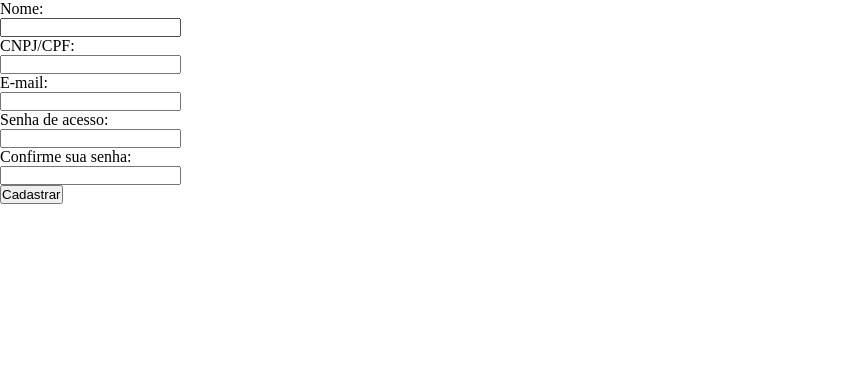
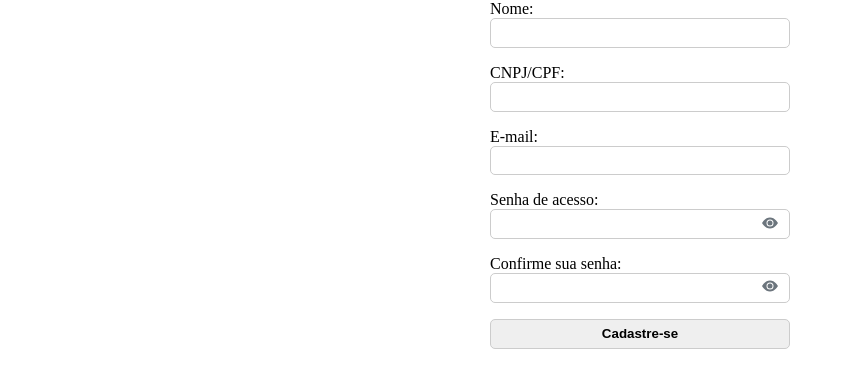
Before and after one commit to PI8SEM/aplicativo, a plain HTML site: page cadastro/cadastro.html in a window 1280 px wide. Shown: the whole page, without its empty margins (0-853 px from the left). Drawn offline with Linux system fonts and the light colour scheme.

```diff
--- a/cadastro/cadastro.html
+++ b/cadastro/cadastro.html
@@ -7,31 +7,66 @@
     <title>Cadastro de Usuario</title>
 </head>
 <body>
-    <header>
+    <header id="cabecalho">
 
     </header>
 
-    <main>
+    <main id="principal">
         <section id="corpo-cadastro">
             <!-- nome_cliente, CNPJ, email, senha -->
-           <form action="cadastro-usu">
-            <label for="nome"><p>Nome:</p></label>
-            <input type="text" name="nome" id="nome">
+           <form action="cadastro-usu" id="formulario">
+            <div id="container-nome" class="input-container">
+                <label for="nome"><p>Nome:</p></label>
+                <input type="text" name="nome" id="nome" class="campo">
+            </div>
 
-            <label for="documento"><p>CNPJ/CPF:</p></label>
-            <input type="text" name="documento" id="documento">
+            <div id="container-doc" class="input-container">
+                <label for="documento" ><p>CNPJ/CPF:</p></label>
+                <input type="text" name="documento" id="documento" class="campo">
+            </div>
 
-            <label for="email"><p>E-mail:</p></label>
-            <input type="email" name="email" id="email">
+            <div id="container-email" class="input-container">
+                <label for="email"><p>E-mail:</p></label>
+                <input type="email" name="email" id="email" class="campo" autocomplete="off">
+            </div>
 
-            <label for="senha"><p>Senha de acesso:</p></label>
-            <input type="password" name="senha" id="senha">
+            <div id="container-senha" >
+                <label for="senha"><p>Senha de acesso:</p></label>
+                <div class="input-container">
+                    <input type="password" name="senha" class="campo" id="senha">
+                    <button type="button" id="toggle-senha" class="btn-no-input" aria-label="Mostrar ou ocultar senha">
+                        <svg id="icone-olho" class="icone-olho" xmlns="http://www.w3.org/2000/svg" width="16" height="16" fill="currentColor" class="bi bi-eye-fill" viewBox="0 0 16 16">
+                            <path d="M10.5 8a2.5 2.5 0 1 1-5 0 2.5 2.5 0 0 1 5 0z"/>
+                            <path d="M0 8s3-5.5 8-5.5S16 8 16 8s-3 5.5-8 5.5S0 8 0 8zm8 3.5a3.5 3.5 0 1 0 0-7 3.5 3.5 0 0 0 0 7z"/>
+                        </svg>
+                        <svg id="icone-olho-cortado" class="icone-olho-cortado" xmlns="http://www.w3.org/2000/svg" width="16" height="16" fill="currentColor" class="bi bi-eye-slash-fill" viewBox="0 0 16 16" style="display: none;">
+                            <path d="m10.79 12.912-1.614-1.615a3.5 3.5 0 0 1-4.474-4.474l-2.06-2.06C.938 6.278 0 8 0 8s3 5.5 8 5.5a7.029 7.029 0 0 0 2.79-.588zM5.21 3.088A7.028 7.028 0 0 1 8 2.5c5 0 8 5.5 8 5.5s-.939 1.721-2.641 3.238l-2.062-2.062a3.5 3.5 0 0 0-4.474-4.474L5.21 3.089z"/>
+                            <path d="M5.525 7.646a2.5 2.5 0 0 0 2.829 2.829l-2.83-2.829zm4.95.708-2.829-2.83a2.5 2.5 0 0 1 2.829 2.829zm3.171 6-12-12 .708-.708 12 12-.708.708z"/>
+                        </svg>
+                    </button>
+                </div>
+            </div>
 
-            <label for="confirma-senha"><p>Confirme sua senha:</p></label>
-            <input type="password" name="confirma-senha" id="confirma-senha">
+            <div id="container-conf-senha" class="input-container">
+                <label for="confirma-senha"><p>Confirme sua senha:</p></label>
+                <div class="input-container">
+                    <input type="password" name="confirma-senha" class="campo" id="confirma-senha">
+                    <button type="button" id="toggle-senha-conf" class="btn-no-input" aria-label="Mostrar ou ocultar senha">
+                        <svg id="icone-olho-conf" class="icone-olho" xmlns="http://www.w3.org/2000/svg" width="16" height="16" fill="currentColor" class="bi bi-eye-fill" viewBox="0 0 16 16">
+                            <path d="M10.5 8a2.5 2.5 0 1 1-5 0 2.5 2.5 0 0 1 5 0z"/>
+                            <path d="M0 8s3-5.5 8-5.5S16 8 16 8s-3 5.5-8 5.5S0 8 0 8zm8 3.5a3.5 3.5 0 1 0 0-7 3.5 3.5 0 0 0 0 7z"/>
+                        </svg>
+                        <svg id="icone-olho-cortado-conf" class="icone-olho-cortado" xmlns="http://www.w3.org/2000/svg" width="16" height="16" fill="currentColor" class="bi bi-eye-slash-fill" viewBox="0 0 16 16" style="display: none;">
+                            <path d="m10.79 12.912-1.614-1.615a3.5 3.5 0 0 1-4.474-4.474l-2.06-2.06C.938 6.278 0 8 0 8s3 5.5 8 5.5a7.029 7.029 0 0 0 2.79-.588zM5.21 3.088A7.028 7.028 0 0 1 8 2.5c5 0 8 5.5 8 5.5s-.939 1.721-2.641 3.238l-2.062-2.062a3.5 3.5 0 0 0-4.474-4.474L5.21 3.089z"/>
+                            <path d="M5.525 7.646a2.5 2.5 0 0 0 2.829 2.829l-2.83-2.829zm4.95.708-2.829-2.83a2.5 2.5 0 0 1 2.829 2.829zm3.171 6-12-12 .708-.708 12 12-.708.708z"/>
+                        </svg>
+                    </button>
+                </div>
+            </div>
 
-            <label for="submit"><p></p></label>
-            <input type="button" value="Cadastrar" id="submit">
+            <div id="container-botao">
+                <input type="button" value="Cadastre-se" class="botao" id="submit">
+            </div>
            </form>
         </section>
     </main>
--- a/cadastro/script/script.js
+++ b/cadastro/script/script.js
@@ -3,12 +3,46 @@ let documento = document.querySelector('#documento');
 let email = document.querySelector('#email');
 let senha = document.querySelector('#senha');
 let confirmaSenha = document.querySelector('#confirma-senha');
+const toggleSenhaBtn = document.getElementById('toggle-senha');
+const toggleSenhaConfBtn = document.getElementById('toggle-senha-conf');
+const iconeOlho = document.getElementById('icone-olho');
+const iconeOlhoCortado = document.getElementById('icone-olho-cortado');
+const iconeOlhoConf = document.getElementById('icone-olho-conf');
+const iconeOlhoCortadoConf = document.getElementById('icone-olho-cortado-conf');
+
+toggleSenhaBtn.addEventListener('click', function() {
+const isPassword = senha.type === 'password';
+
+
+if (isPassword) {
+    senha.type = 'text';
+    iconeOlho.style.display = 'none';
+    iconeOlhoCortado.style.display = 'block';
+} else {
+    senha.type = 'password';
+    iconeOlho.style.display = 'block';
+    iconeOlhoCortado.style.display = 'none';
+}
+});
+
+toggleSenhaConfBtn.addEventListener('click', function() {
+const isconfPassword = confirmaSenha.type === 'password';
+if (isconfPassword) {
+    confirmaSenha.type = 'text';
+    iconeOlhoConf.style.display = 'none';
+    iconeOlhoCortadoConf.style.display = 'block';
+} else {
+    confirmaSenha.type = 'password';
+    iconeOlhoConf.style.display = 'block';
+    iconeOlhoCortadoConf.style.display = 'none';
+}
+});
+
 
 
 document.getElementById("submit").addEventListener("click", async function (event) {
-var response = createAccount()
     if (nome.value == '' || documento.value == '' || email.value == '' || senha.value == '' || confirmaSenha.value == '') {
-        alert("Preencha todos os campos mula")
+        alert("Preencha todos os campos")
         event.preventDefault();
         if (nome.value == '' && documento.value != '' && email.value != '' && senha.value != '' && confirmaSenha.value != '') {
         nome.focus();
--- a/cadastro/style/style.css
+++ b/cadastro/style/style.css
@@ -3,3 +3,70 @@
     padding: 0;
     box-sizing: border-box;
 }
+:root{
+    --primary-color: #6a11cb;
+}
+body {
+    min-height: 100vh;
+}
+
+#corpo-cadastro {
+    display: flex;
+    flex-direction: column;
+    align-items: center;
+}
+
+#formulario {
+    display: flex;
+    flex-direction: column;
+    align-items: center;
+    gap: 1rem;
+}
+
+.campo {
+    width: 300px;
+    padding: 0.4rem;
+    border: 1px solid #ccc;
+    border-radius: 5px;
+    cursor: pointer;
+    box-sizing: border-box;
+
+}
+
+.input-container {
+    position: relative;
+
+}
+
+
+.campo:focus {
+outline: none;
+border-color: #007bff;
+}
+
+.input-container .btn-no-input {
+position: absolute;
+right: 0;
+top: 50%;
+transform: translateY(-50%);
+background: transparent;
+border: none;
+padding: 0 12px;
+height: 100%;
+color: #6c757d;
+cursor: pointer;
+}
+
+.input-container .btn-no-input:hover {
+color: #343a40;
+}
+
+#submit{
+    width: 300px;
+    padding: 0.4rem;
+    font-weight: bolder;
+    border: 1px solid #ccc;
+    border-radius: 5px;
+    cursor: pointer;
+    box-sizing: border-box;
+}
```
